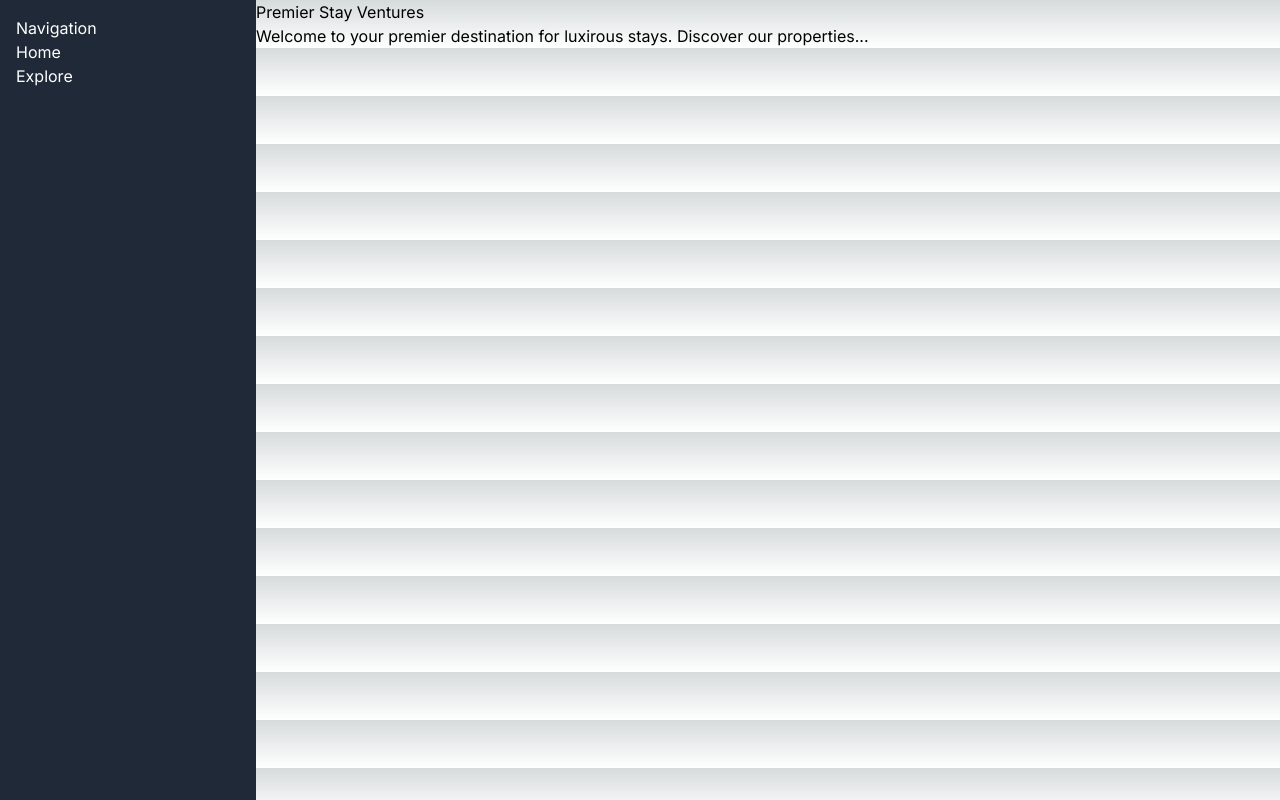
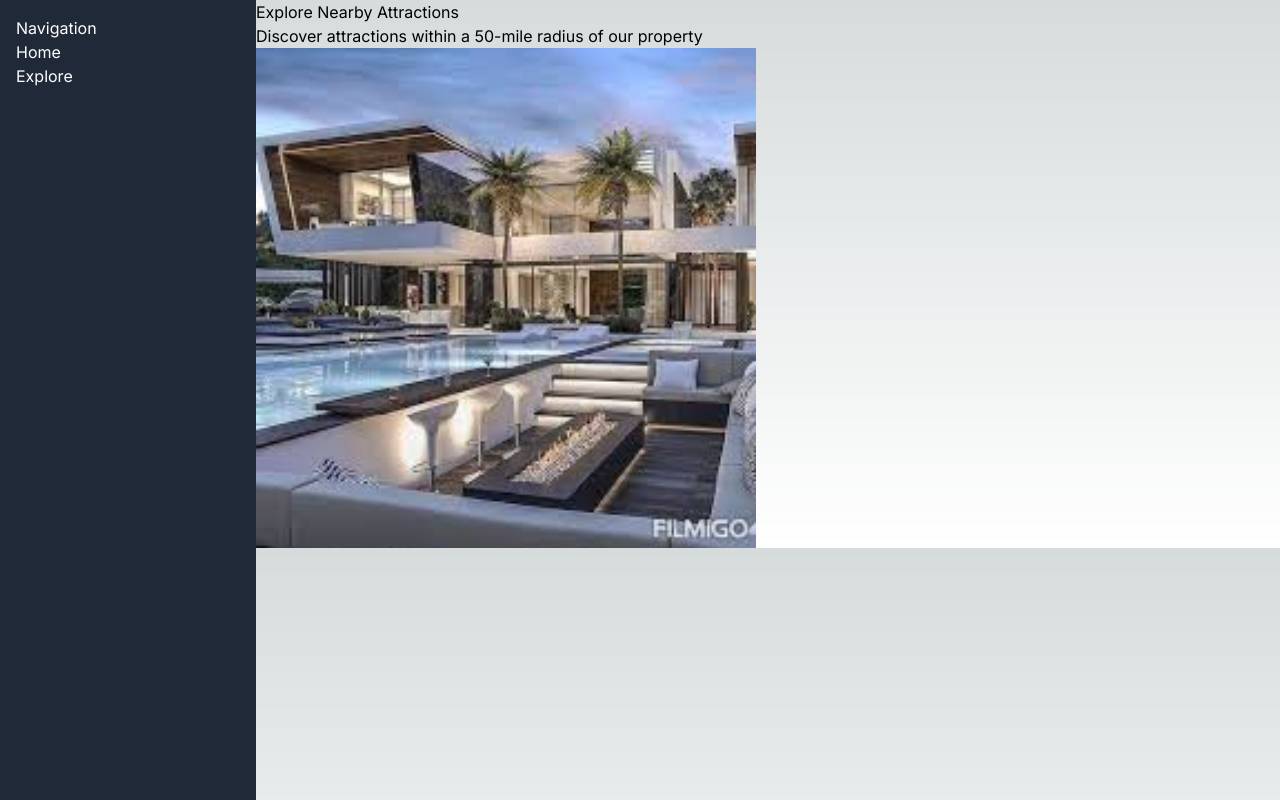
Before and after one commit to Rend1027/Premier-Ventures, a Next.js app: page / in a window 1280 px wide. Built offline with nearby package versions, Linux system fonts and the light colour scheme.

Commit message:
added image to page.js

```diff
--- a/app/page.js
+++ b/app/page.js
@@ -1,9 +1,19 @@
+import Image from 'next/image';
+
 
 export default function Page() {
   return (
     <div>
-      <h1>Premier Stay Ventures</h1>
-      <p>Welcome to your premier destination for luxirous stays. Discover our properties...</p>
+    <h1>Explore Nearby Attractions</h1>
+    <p>Discover attractions within a 50-mile radius of our property</p>
+    {/* Define inline styles or use a CSS/SCSS file for styling */}
+
+        <Image
+          src="/images/download.jpg"
+          alt="A beautiful house"
+          width={500}
+          height={500}
+        />
     </div>
   );
 }
```
Also changed, not shown: public/images/download.jpg (added).
